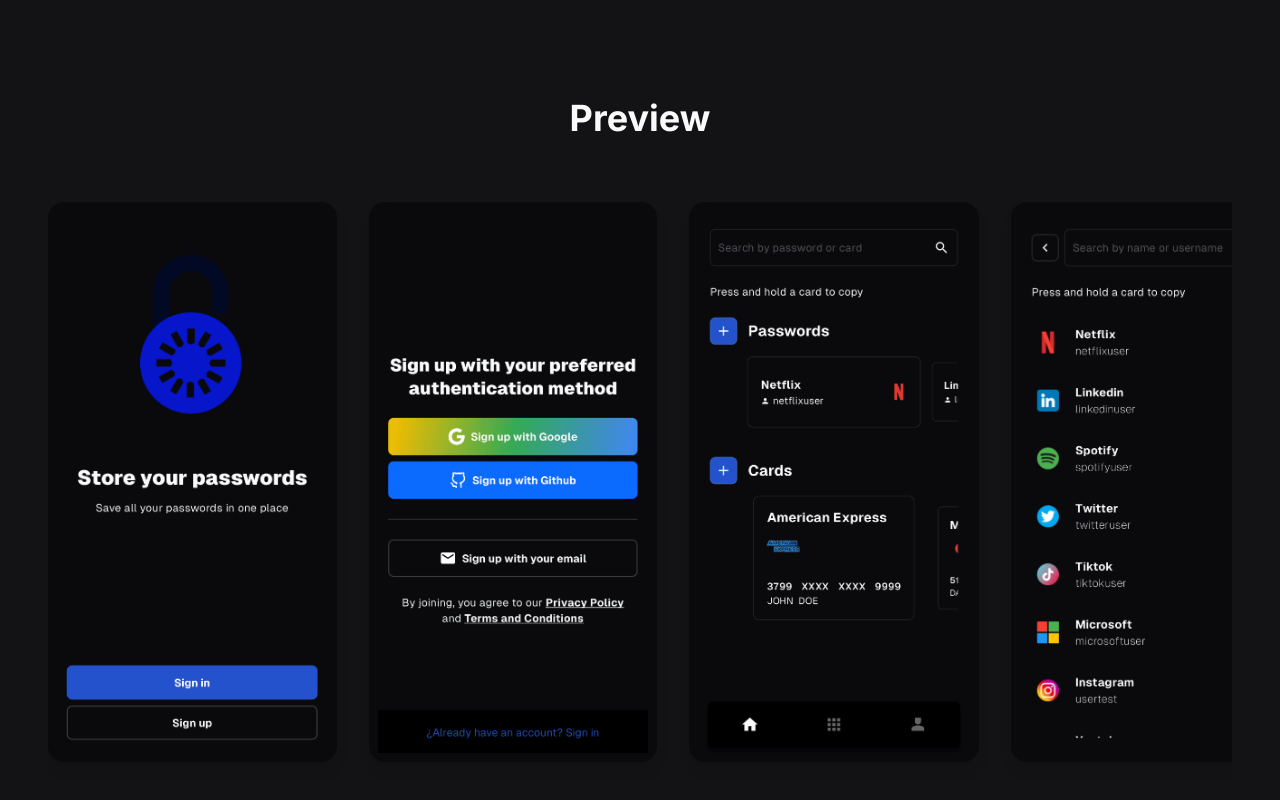
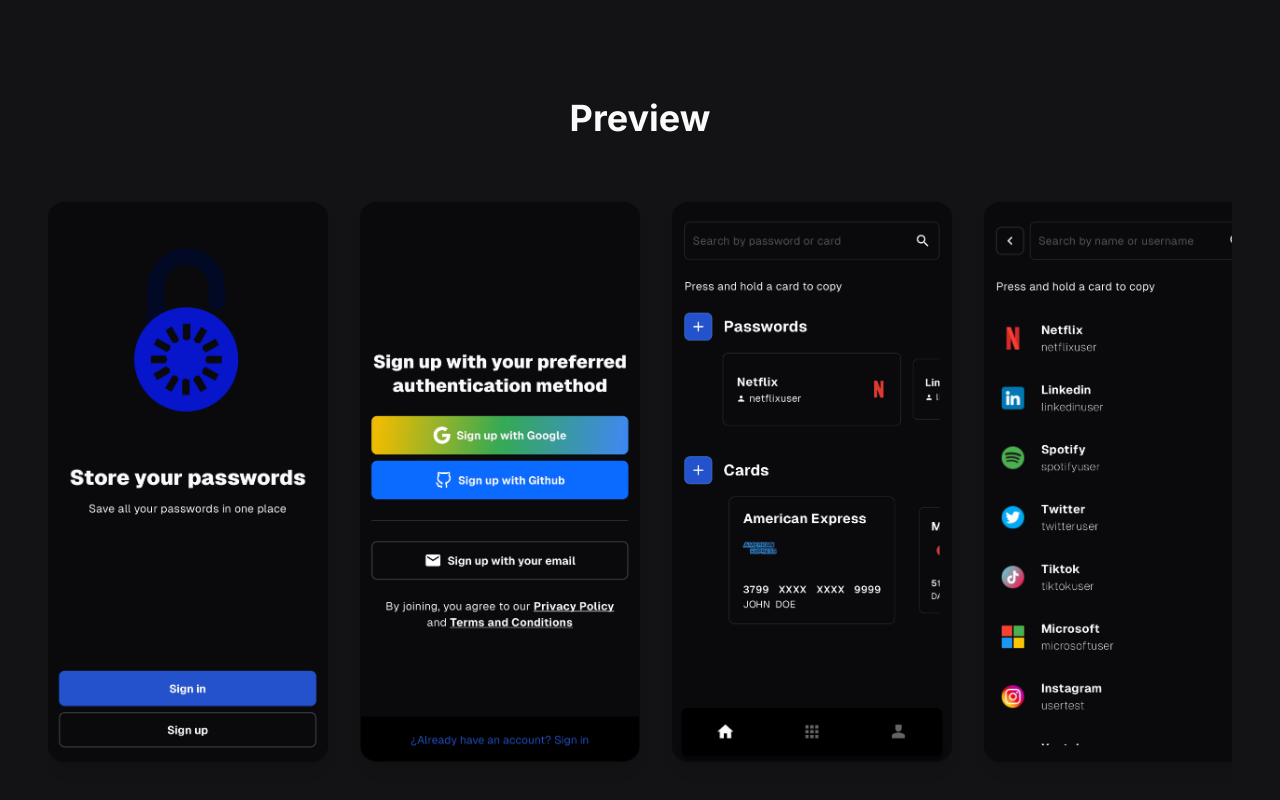
Before and after one commit to judatop/savepass_landing_page, a Next.js app: page / in a window 1280 px wide. Shown: the part 1518-2318 px from the top of the page. Built offline with nearby package versions, Linux system fonts and the light colour scheme.

Commit message:
[FIX] Fixed screenshots for Safari

```diff
--- a/app/page.tsx
+++ b/app/page.tsx
@@ -281,19 +281,18 @@
             initial={{ opacity: 0, y: 20 }}
             animate={{ opacity: 1, y: 0 }}
             transition={{ duration: 0.5 }}
-            className="flex overflow-x-auto gap-8 pb-6 snap-x"
+            className="flex overflow-x-auto gap-8 pb-6 snap-x snap-mandatory"
           >
             {screenshots.map((item) => (
               <div
                 key={item.id}
-                className="min-w-[280px] h-[560px] snap-center rounded-2xl overflow-hidden shadow-lg flex-shrink-0 p-2 border border-gray-100 dark:border-transparent dark:bg-[#0A0A0D]"
+                className="relative min-w-[280px] h-[560px] snap-center rounded-2xl overflow-hidden shadow-lg flex-shrink-0 p-2 border border-gray-100 dark:border-transparent dark:bg-[#0A0A0D]"
               >
                 <Image
                   src={theme === "light" ? item.path : item.darkPath}
-                  alt={`App Screenshot ${item}`}
-                  width={320}
-                  height={600}
-                  className="object-cover w-full h-full"
+                  alt={`App Screenshot ${item.id}`}
+                  fill
+                  className="object-cover"
                 />
               </div>
             ))}
```
